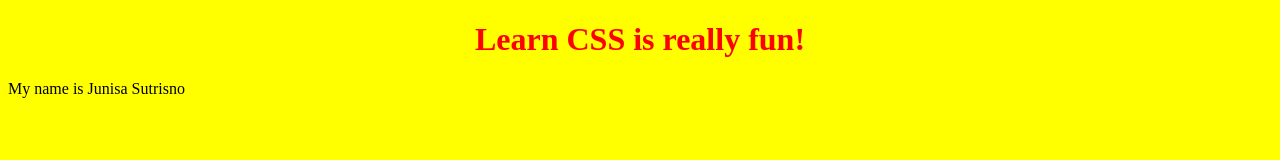
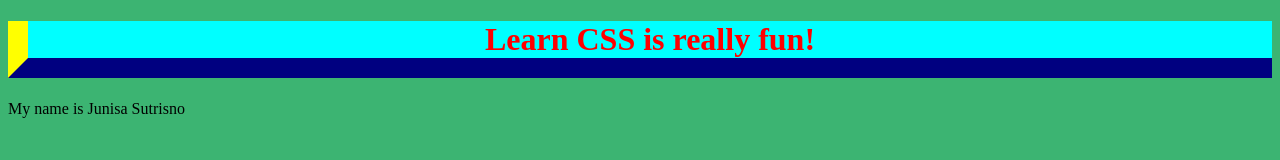
Before and after one commit to junisasutrisno/web1-ti, a plain HTML site: page learncss.html in a window 1280 px wide. Drawn offline with Linux system fonts and the light colour scheme.

Commit message:
added different color types and border

```diff
--- a/learncss.html
+++ b/learncss.html
@@ -1,12 +1,29 @@
 <!DOCTYPE html>
 <html>
     <head>
+        <!-- External CSS -->
         <link rel="stylesheet" href="style.css" />
         <title>Learn CSS</title>
         <!-- This is internal css -->
         <style>
+            /* This is a comment in CSS*/
             body {
-                background-color: yellow;
+                /* backround-color: orange; */
+                /* This is using RBG */
+                background-color: rgb(238,130, 238);
+                /* This is using HEX */
+                background-color: #ffa500;
+                /* This is using HSL */
+                background-color: hsl(147, 50%, 47%);
+            }
+            h1 {
+                background-color: aqua;
+                border-bottom: 20px solid navy;
+                border-left: 20px solid yellow;
+            }
+
+            h2 {
+                border-style: dotted;
             }
         </style>
     </head>
```
